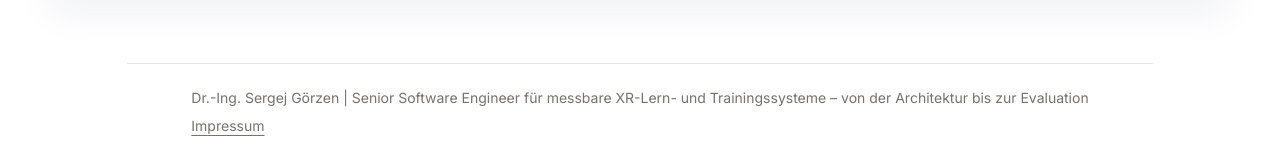
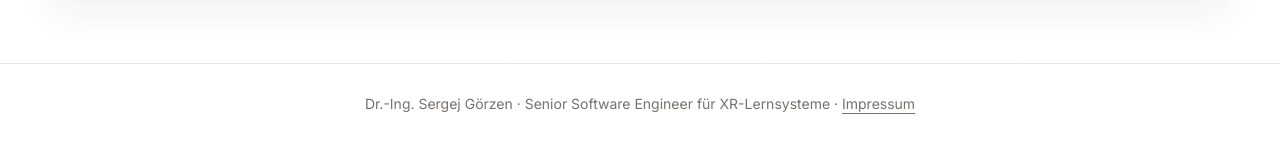
Before and after one commit to SGoerzen/sgoerzen.github.io, an Astro site: page / in a window 1280 px wide. Shown: the part 3165-3322 px from the top of the page. Built offline with nearby package versions, Linux system fonts and the light colour scheme; Astro itself is replaced by a stand-in of ours; no server answers.

Commit message:
shorten footer

```diff
--- a/src/components/Footer.astro
+++ b/src/components/Footer.astro
@@ -1,8 +1,8 @@
-<footer class="border-t py-6 md:px-8 md:py-0">
-  <div class="container flex flex-col items-center justify-between gap-4 md:h-24 md:flex-row">
-    <p class="text-center text-sm leading-loose text-muted-foreground md:text-left">
-      Dr.-Ing. Sergej Görzen | Senior Software Engineer für messbare XR-Lern- und Trainingssysteme – von der Architektur bis zur Evaluation
-      <br />
+<footer class="w-full border-t px-4 py-4 md:px-8">
+  <div class="container flex min-h-12 items-center justify-center">
+    <p class="text-center text-sm text-muted-foreground">
+      Dr.-Ing. Sergej Görzen <span aria-hidden="true">·</span> Senior Software Engineer für XR-Lernsysteme
+      <span aria-hidden="true">·</span>
       <a class="font-medium underline underline-offset-4" href="/impressum">Impressum</a>
     </p>
   </div>
```
